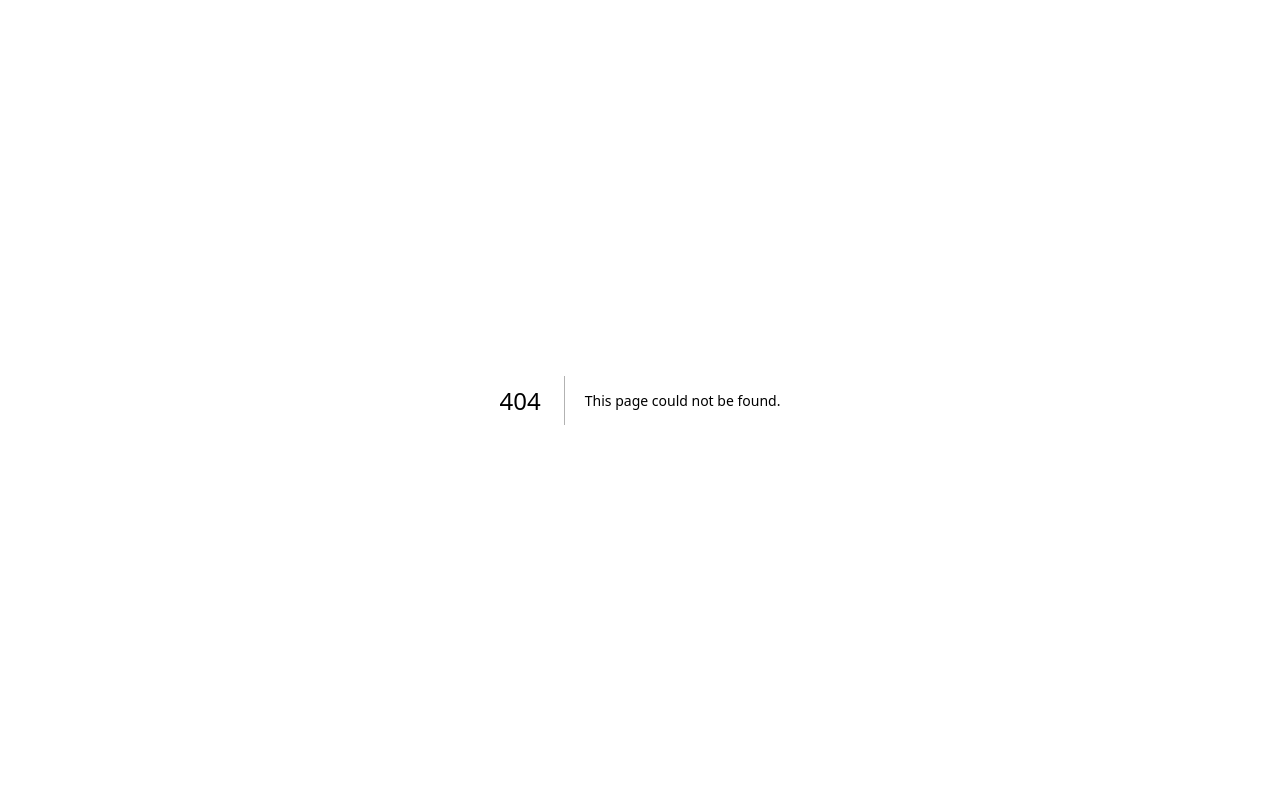
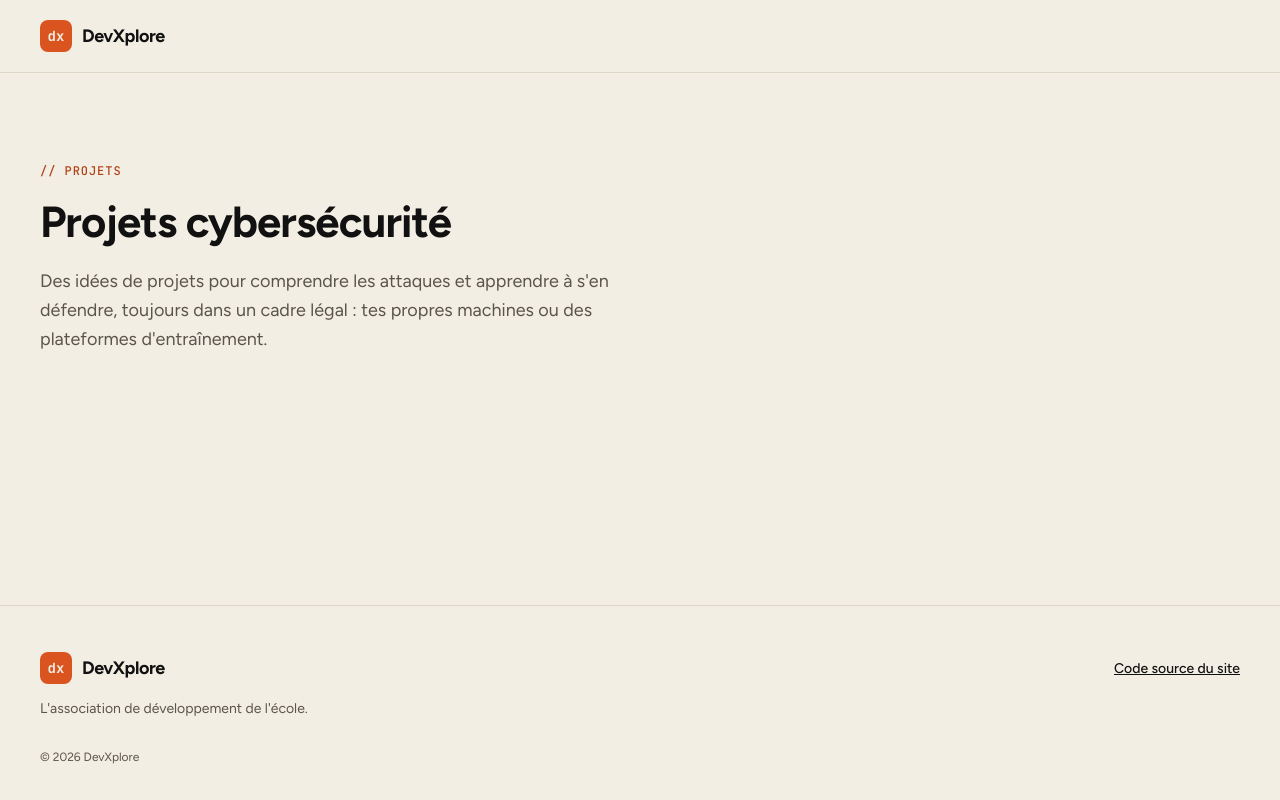
Before and after one commit to Ghoutibk/AppDevXplore, a Next.js app in the folder front-end/: page /projets/cybersecurite in a window 1280 px wide. Before the commit this address had no page. Built offline with nearby package versions, Linux system fonts and the light colour scheme.

Commit message:
feat(pages): add a projects page for each specialty
A dynamic route only builds with its three parts: the page, the addresses
it exists at (getStaticPaths) and the props of each address
(getStaticProps).

```diff
--- /dev/null
+++ b/front-end/src/pages/projets/[specialty].tsx
@@ -0,0 +1,50 @@
+import type { GetStaticPaths, GetStaticProps } from "next";
+import { specialties, type Specialty } from "@/domain/specialty";
+import { PageIntro } from "@/ui/organisms/page-intro/page-intro";
+import { MainTemplate } from "@/ui/templates/main-template/main-template";
+
+interface Props {
+  specialty: Specialty;
+}
+
+type Params = { specialty: string };
+
+const pages: Record<Specialty, { slug: string; title: string; lead: string }> = {
+  data: {
+    slug: "data",
+    title: "Projets data",
+    lead: "Des idées de projets pour apprendre à collecter, nettoyer et faire parler les données. Choisis ton niveau et lance-toi.",
+  },
+  cybersecurity: {
+    slug: "cybersecurite",
+    title: "Projets cybersécurité",
+    lead: "Des idées de projets pour comprendre les attaques et apprendre à s'en défendre, toujours dans un cadre légal : tes propres machines ou des plateformes d'entraînement.",
+  },
+  "artificial-intelligence": {
+    slug: "ia",
+    title: "Projets IA",
+    lead: "Des idées de projets pour entraîner, évaluer et déployer des modèles, du premier classifieur à l'agent qui utilise des outils.",
+  },
+};
+
+export const getStaticPaths: GetStaticPaths<Params> = () => ({
+  paths: specialties.map((specialty) => ({ params: { specialty: pages[specialty].slug } })),
+  fallback: false,
+});
+
+export const getStaticProps: GetStaticProps<Props, Params> = async ({ params }) => {
+  // With fallback: false, Next only asks for the addresses listed by getStaticPaths.
+  const specialty = specialties.find((candidate) => pages[candidate].slug === params?.specialty)!;
+
+  return { props: { specialty } };
+};
+
+export default function Projects({ specialty }: Props) {
+  const { title, lead } = pages[specialty];
+
+  return (
+    <MainTemplate>
+      <PageIntro kicker="// projets" title={title} lead={lead} />
+    </MainTemplate>
+  );
+}
```
Also changed, not shown: 1 other file (tests, documents, lock files or other folders).
